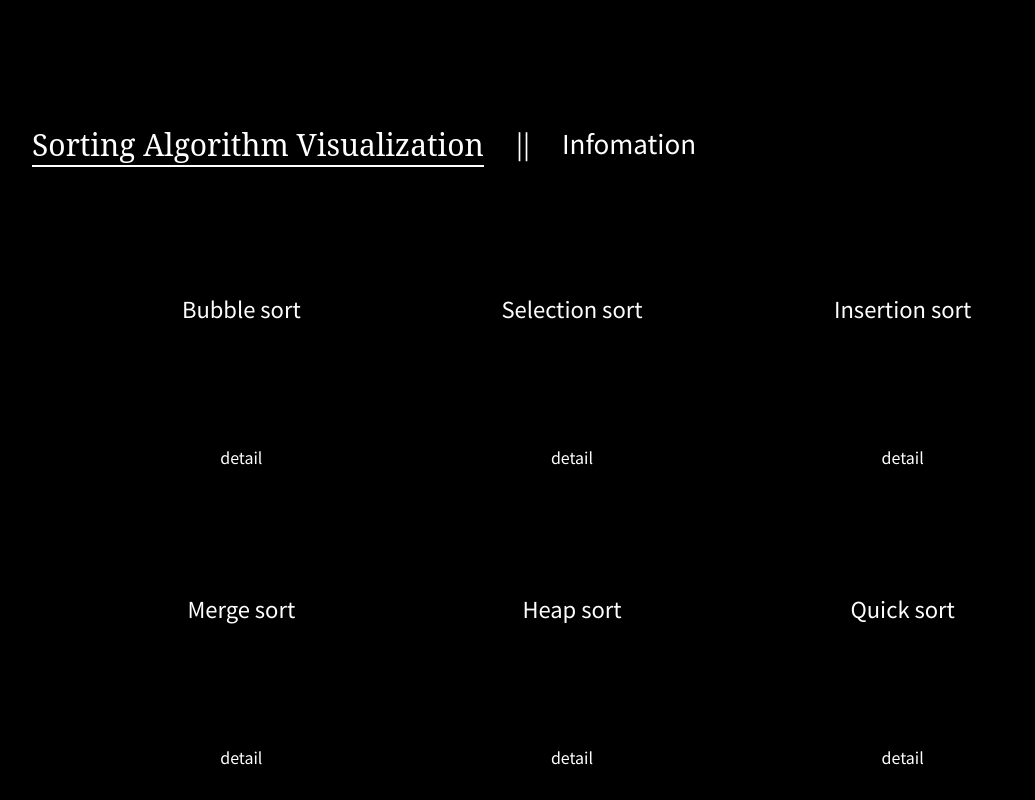
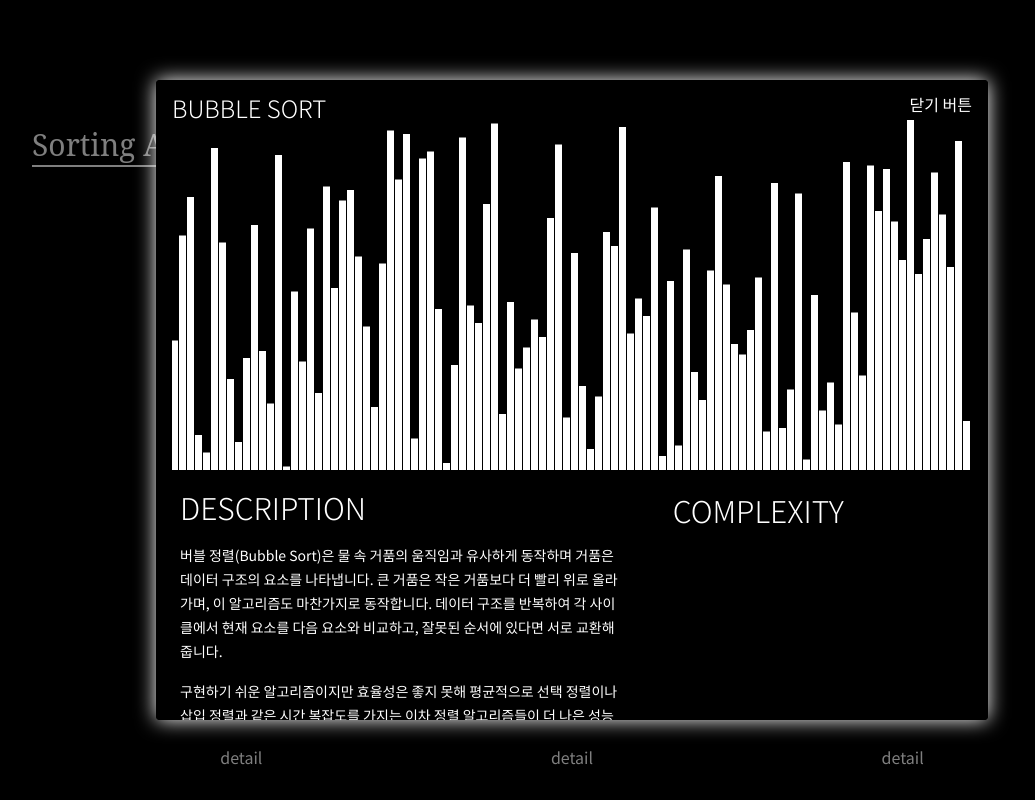
Before and after one commit to lofi-J/Algorithm-Visualization, a React (Create React App) app: page / in a window 1280 px wide. Shown: the top 800 px of the page, without its empty margins (68-1103 px from the left). Built offline with nearby package versions, Linux system fonts and the light colour scheme.

Commit message:
divide draw logic(hook)

```diff
--- a/src/components/Canvas.tsx
+++ b/src/components/Canvas.tsx
@@ -1,19 +1,65 @@
-import { useRef } from "react";
-import { useRecoilValue } from "recoil";
+import { useEffect, useRef, useState } from "react";
+import { useRecoilState, useRecoilValue } from "recoil";
+import styled from "styled-components";
+import useDraw from "../hooks/useDraw";
 import { currentSort } from "../state-management/atom";
-import { getAlgorithms } from "../state-management/sort-algorithms";
+import { getAlgorithms, array } from "../state-management/sort-algorithms";
 
 
 
+const StyledCanvasContainer = styled.div`
+    width: 100%;
+    height: 100%;
+
+    .header-container {
+        display: flex;
+        justify-content: space-between;
+        .sort-name {
+            font-weight: 100;
+            font-size: x-large;
+        }
+    }
+
+    canvas {
+        margin: 0 auto;
+        width: 100%;
+        height: 350px;
+    }
+`
+
 const Canvas = () => {
+    console.log('Canvas render!!!')
+    // canvas 크기
+    const [width, height] = [800, 600];
+
+    const canvasRef = useRef<HTMLCanvasElement>(null);
+    const [context, setContext] = useState<CanvasRenderingContext2D | null>(null);
+
     // 알고리즘 정보를 담고 있는 배열에 접근
     const algorithms = useRecoilValue(getAlgorithms);
     const index = useRecoilValue(currentSort);
-    const canvasRef = useRef<HTMLCanvasElement>(null);
 
+    useEffect( () => {
+        console.log('useEffect()!!!')
+        const canvas = canvasRef.current;
+        if (canvas) {
+            const ctx = canvas.getContext('2d');
+            setContext(ctx);
+        }
+    }, [])
 
+    useDraw(context, array);
 
-    return <canvas ref={canvasRef}></canvas>
+    return (
+        <StyledCanvasContainer>
+            <div className="header-container">
+                <div className="sort-name">{algorithms[index].name.toUpperCase()}</div>
+                <div>닫기 버튼</div>
+            </div>
+            {/* canvas에 직접 width, height값을 지정해 해상도를 높임 */}
+            <canvas ref={canvasRef} width={width} height={height} ></canvas>
+        </StyledCanvasContainer>
+    );
 }
 
 export default Canvas;
--- a/src/components/Visualization.tsx
+++ b/src/components/Visualization.tsx
@@ -16,15 +16,6 @@ const StyledVisualization = styled.div`
 // 캔버스 컨테이너
 const StyledCanvasContainer = styled.div`
     display: block;
-    width: 100%;
-    height: 50%;
-    background-color: tomato;
-
-    /* canvas */
-    canvas {
-        width: 100%;
-        height: 100%;
-    }
 `
 
 // 설명 및 시간 복잡도 컨테이너
--- /dev/null
+++ b/src/hooks/useDraw.ts
@@ -0,0 +1,30 @@
+import React, { useEffect } from "react";
+import { useRecoilValue } from "recoil";
+import { isDark } from "../state-management/atom";
+
+const useDraw = (ctx: CanvasRenderingContext2D | null, arr: number[]) => {
+    const array = arr;
+    // 다크모드 감지
+    const isDarkMode = useRecoilValue(isDark);
+    // canvas 크기
+    const [width, height] = [800, 600];
+    // 배열의 최댓값
+    const maxValue = Math.max(...array);
+    // 막대의 width
+    const barWidth = (width / array.length);
+
+    if(ctx !== null) {
+        ctx.fillStyle = isDarkMode ? 'white' : 'black';
+        ctx.clearRect(0, 0, width, height);
+        for(let i = 0; i < array.length; i++) {
+            // 높이를 계산할 비율을 계산
+            const ratio = height / maxValue;
+            // 막대의 높이
+            const barHeight = ratio * array[i];
+            const [x, y] = [i * barWidth, height - barHeight];
+            ctx.fillRect(x-1, y, barWidth-1, barHeight);
+        }
+    }
+}
+
+export default useDraw;
--- a/src/pages/Home.tsx
+++ b/src/pages/Home.tsx
@@ -38,7 +38,7 @@ const Home = () => {
     const level3 = algorithms.slice(6, 9);
 
     // modal state hook
-    const [isOpen, setIsOpen] = useState<boolean>(false);
+    const [isOpen, setIsOpen] = useState<boolean>(true);
     // toggle modal state
     const onClickToggleModal = (index: number) => {
         setIsOpen(!isOpen); //modal open
--- a/src/state-management/sort-algorithms.ts
+++ b/src/state-management/sort-algorithms.ts
@@ -2,7 +2,7 @@ import { atom, selector } from "recoil";
 
 
 // 배열 생성
-const array: number[] = [];
+export const array: number[] = [];
 
 // 무작위로 섞는 함수(Math.random())
 const shuffle = (array: number[]) => {
@@ -11,8 +11,8 @@ const shuffle = (array: number[]) => {
 // 무작위로 섞인 number들을 배열에 할당하는 함수
 // count :: 생성할 배열의 길이
 const makeRandomArray = (count: number) => {
-    for(let i = 0; i < count; i++) {
-        array.push(i);
+    for(let i = 1; i <= count; i++) {
+        array.push(i / 2);
     }
     shuffle(array);
 }
```
